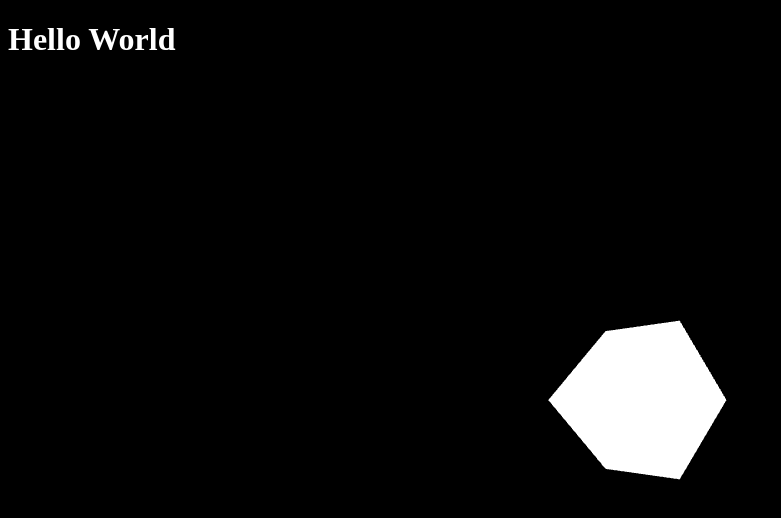
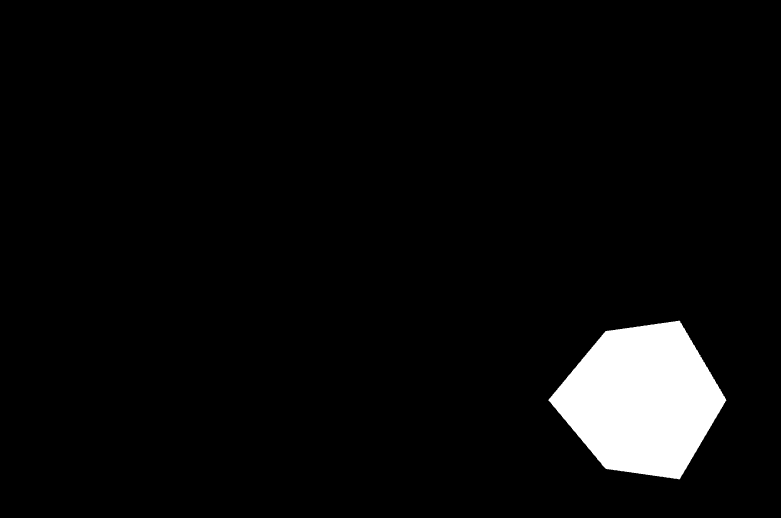
Before and after one commit to renkin4/PanoramaThreeJSRND, a Vue app: page / in a window 1280 px wide. Shown: the top 518 px of the page, without its empty margins (0-781 px from the left). Built offline with nearby package versions, Linux system fonts and the light colour scheme; the HTML template or start-up script is replaced by a standard one.

Commit message:
remove hello world

```diff
--- a/src/App.vue
+++ b/src/App.vue
@@ -1,7 +1,4 @@
 <template>
-  <div>
-    <h1> Hello World </h1>
-  </div>
   <Scene>
     <Renderer antialias>
       <PerspectiveCamera
```
